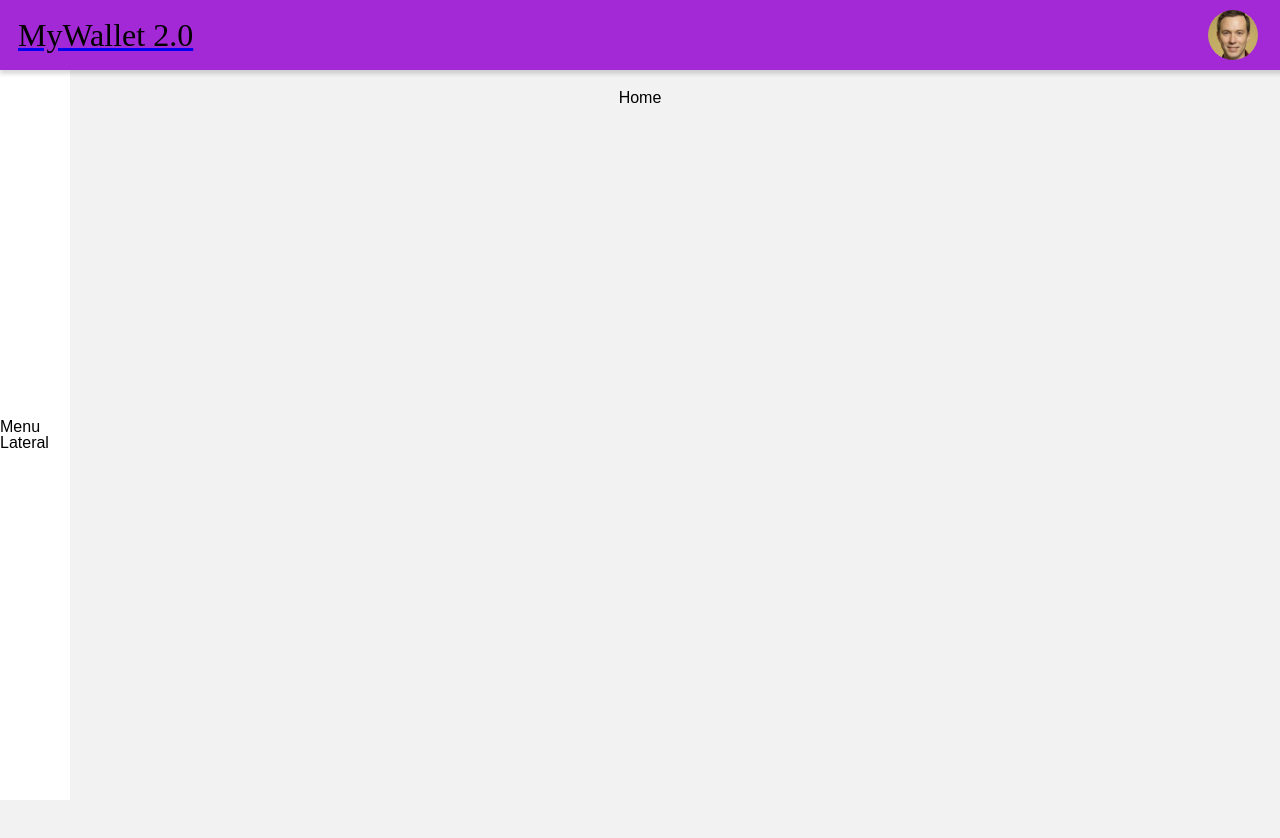
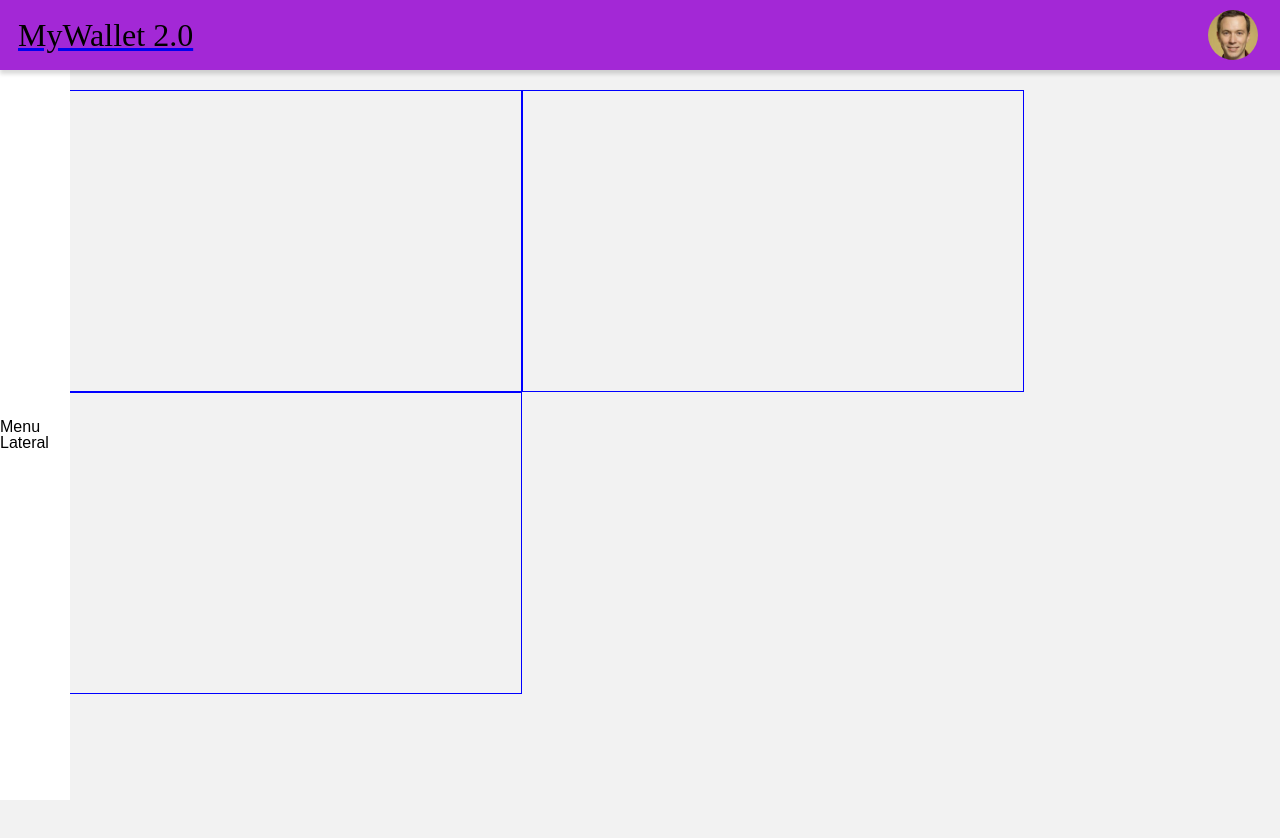
Before and after one commit to RenatoGFerreira/myWallet2.0, a React (Vite) app: page /home in a window 1280 px wide. Shown: the top 838 px of the page. Built offline with nearby package versions, Linux system fonts and the light colour scheme; a web font is replaced by a local one.

Commit message:
settings: mainScreen

```diff
--- a/package.json
+++ b/package.json
@@ -12,6 +12,7 @@
   "dependencies": {
     "react": "^18.2.0",
     "react-dom": "^18.2.0",
+    "react-icons": "^4.12.0",
     "react-loader-spinner": "^6.1.6",
     "react-router-dom": "^6.21.1",
     "styled-components": "^6.1.6"
--- /dev/null
+++ b/src/components/CardInfo/Style.jsx
@@ -0,0 +1,31 @@
+import styled from "styled-components";
+// import { FaMoneyCheckAlt } from "react-icons/fa";
+// import { BiMoneyWithdraw } from "react-icons/bi";
+// import { FaMoneyBillTransfer } from "react-icons/fa6";
+
+export const ScreenMain = styled.div`
+border: 1px solid yellow;
+background-color: blue;
+`
+
+export const ScreenCard = styled.div`
+    width: 470px;
+    height: 130px;
+    border: 1px solid red;
+    background-color: #fff;
+    border-radius: 10px;
+
+`
+export const IconScreen = styled.div`
+    border: 1px solid black;
+    width: 50px;
+    height: 50px;
+    &>icon{
+        color: red;
+    }
+`
+
+
+{/* <FaMoneyCheckAlt />
+<BiMoneyWithdraw />
+<FaMoneyBillTransfer /> */}
--- a/src/pages/Home/Home.jsx
+++ b/src/pages/Home/Home.jsx
@@ -1,9 +1,21 @@
+import {MainScreen, BasicInfo, TransactionInfo, MarketInfo } from "./Style";
 import ScreenWithBars from "../../components/ScreenWithBars/ScreenWithBars";
 
 export default function Home() {
     return (
         <ScreenWithBars>
-            <h1>Home</h1>
+            <MainScreen>
+                <BasicInfo>
+                    {/* 3 informacões: Total/ A pagar / Investimentos */}
+                </BasicInfo>
+                <MarketInfo>
+                    {/* CDI IPCA E SELIC DO DIA */}
+                </MarketInfo>
+                <TransactionInfo>
+                    {/* Lançamentos de todas as compras e ganhos feitos */}
+                    {/* Aqui também terá um botão de lancamento de compras e ganhos */}
+                </TransactionInfo>
+            </MainScreen>
         </ScreenWithBars>
     )
 }
--- /dev/null
+++ b/src/pages/Home/Style.jsx
@@ -0,0 +1,26 @@
+import styled from "styled-components";
+
+export const MainScreen = styled.div`
+    display: flex;
+    flex-direction: row;
+    flex-wrap: wrap;
+`
+export const BasicInfo = styled.div`
+    border: 1px solid blue;
+    width: 500px;
+    height: 300px;
+    display: block;
+`
+export const TransactionInfo = styled.div`
+    border: 1px solid blue;
+    width: 500px;
+    height: 300px;
+    display: block;
+`
+
+export const MarketInfo = styled.div`
+    border: 1px solid blue;
+    width: 500px;
+    height: 300px;
+    display: block;
+`
```
Also changed, not shown: src/components/CardInfo/CardInfo.jsx (added, +21 -0 lines), 1 other file (tests, documents, lock files or other folders).
